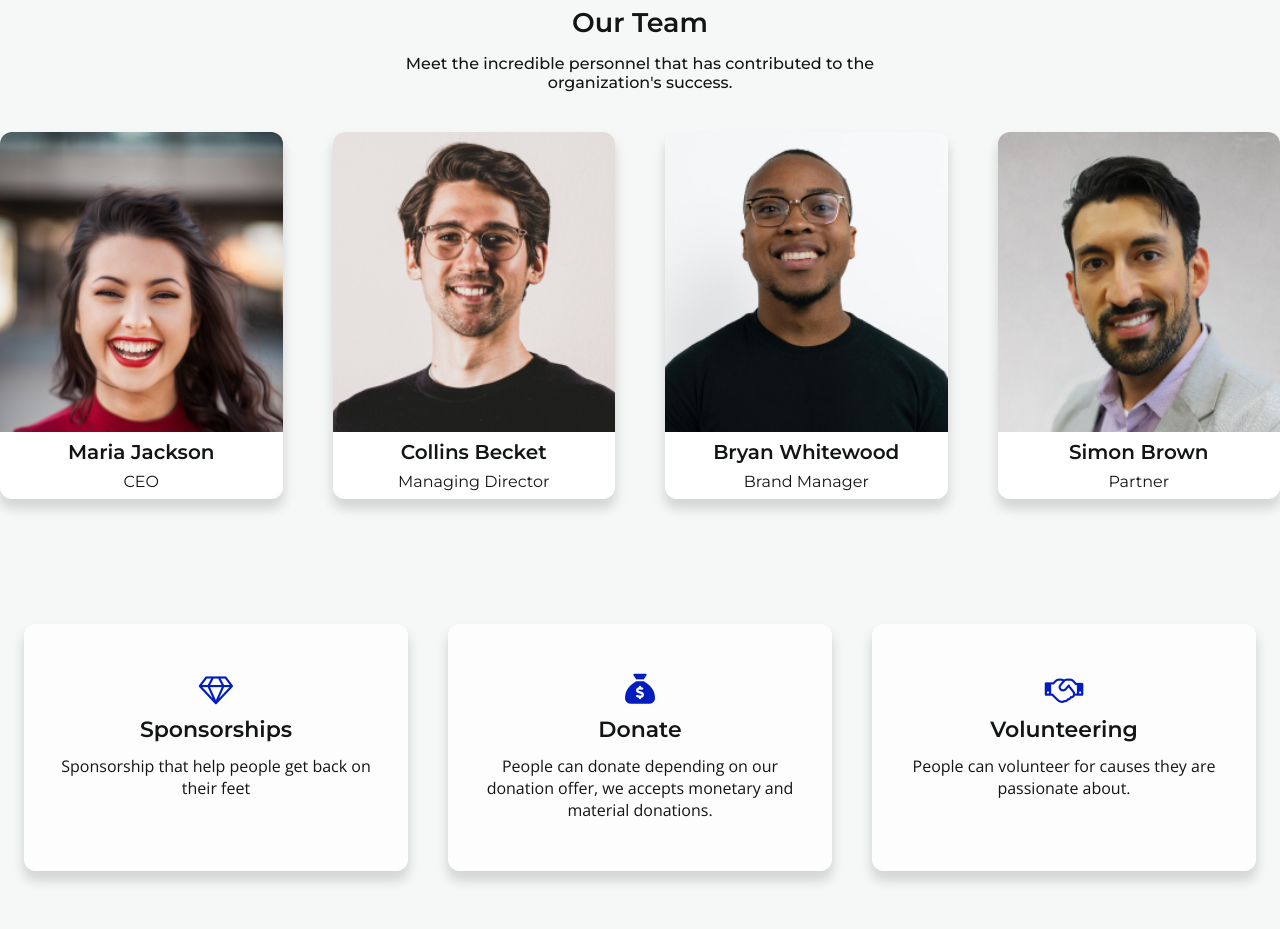
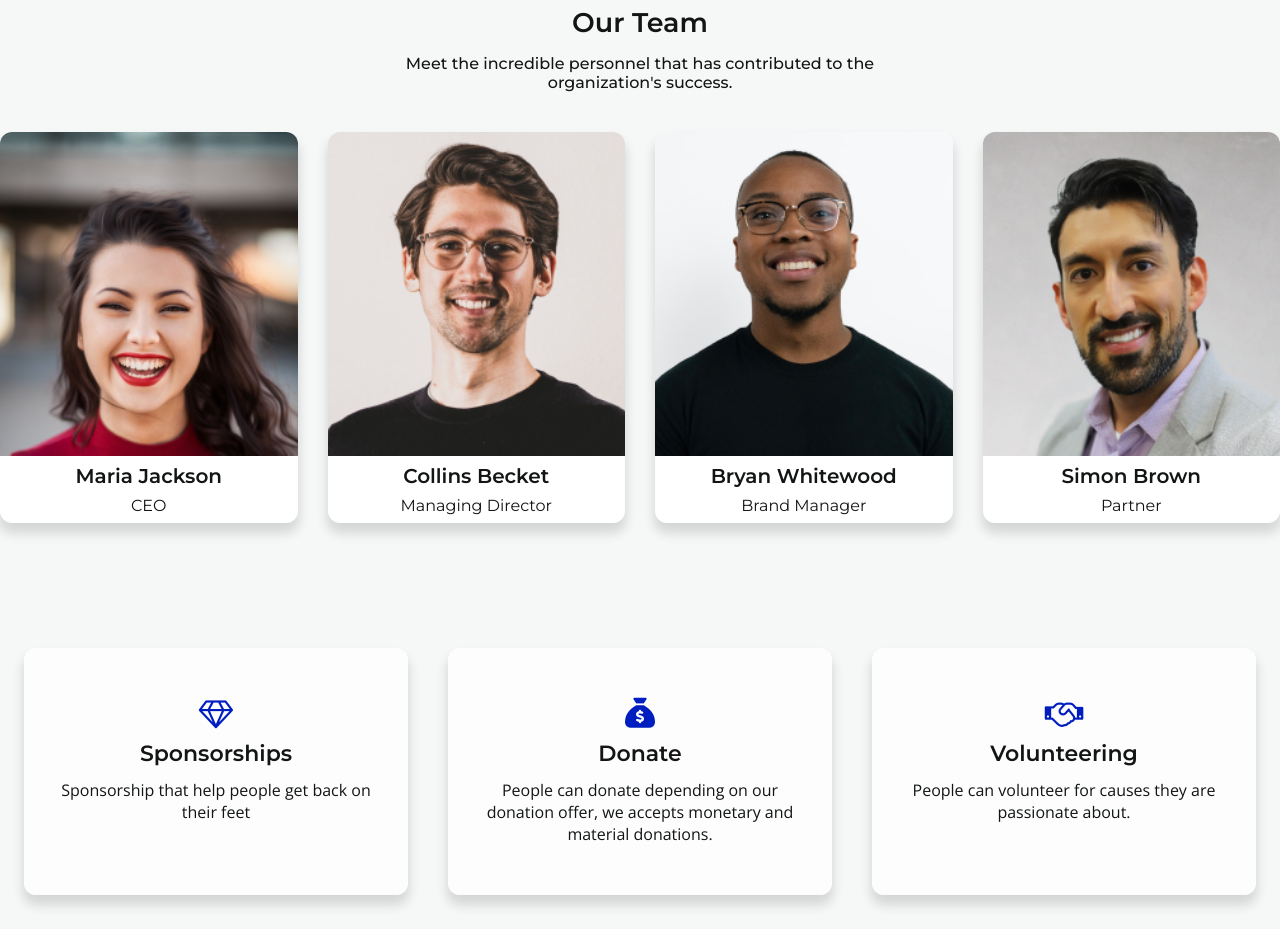
Before and after one commit to Etinhandy/group-1-team-3, a plain HTML site: page about.html in a window 1280 px wide. Shown: the part 1080-2009 px from the top of the page. Drawn offline with nearby package versions, Linux system fonts and the light colour scheme.

Commit message:
Update about.css

```diff
--- a/css/about.css
+++ b/css/about.css
@@ -286,20 +286,21 @@ body{
     background-color: var(--white);
     box-shadow:  0px 9px 12px 1px rgba(0, 0, 0, 0.14);
     border-radius: 12px;
+
 }
 .our-team-img{
-    height: 30rem;
+    height: 32.4rem;
     overflow: hidden;
 
 }
 /* Transition property for smooth transformation of images */
 .our-team-img img {
-    transition: transform .5s ease;
+    transition: transform .3s ease;
   }
 
 /* transforming the image when container gets hovered */
   .our-team-img:hover img {
-    transform: scale(1.2);
+    transform: scale(1.1);
     cursor: pointer;
   }
 
@@ -361,7 +362,7 @@ body{
     .our-team-content{
         display: grid;
         grid-template-columns: repeat(4,1fr);
-        gap: 5rem;
+        gap: 3rem;
 
     }
     .our-team-inner4{
```
